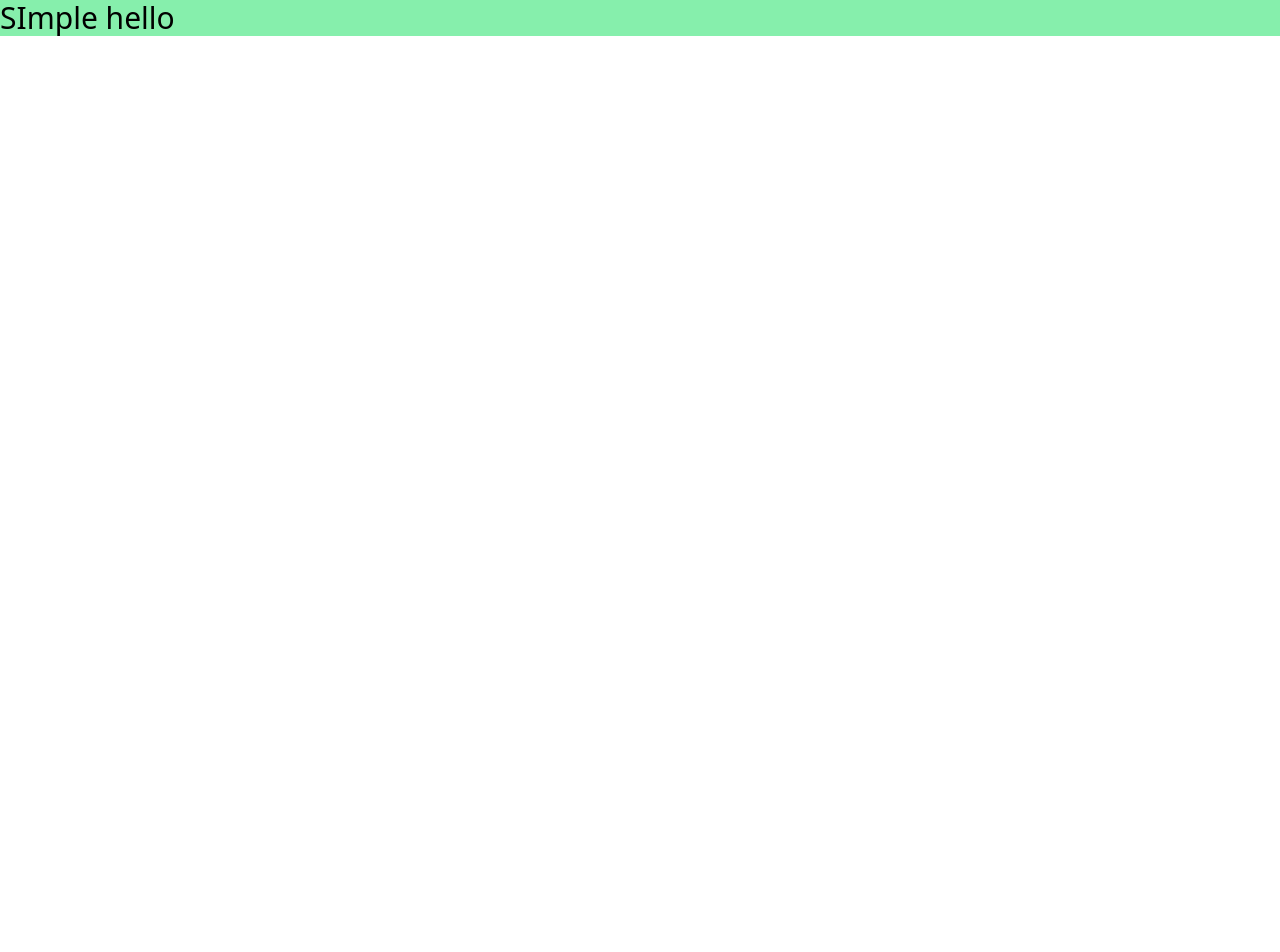
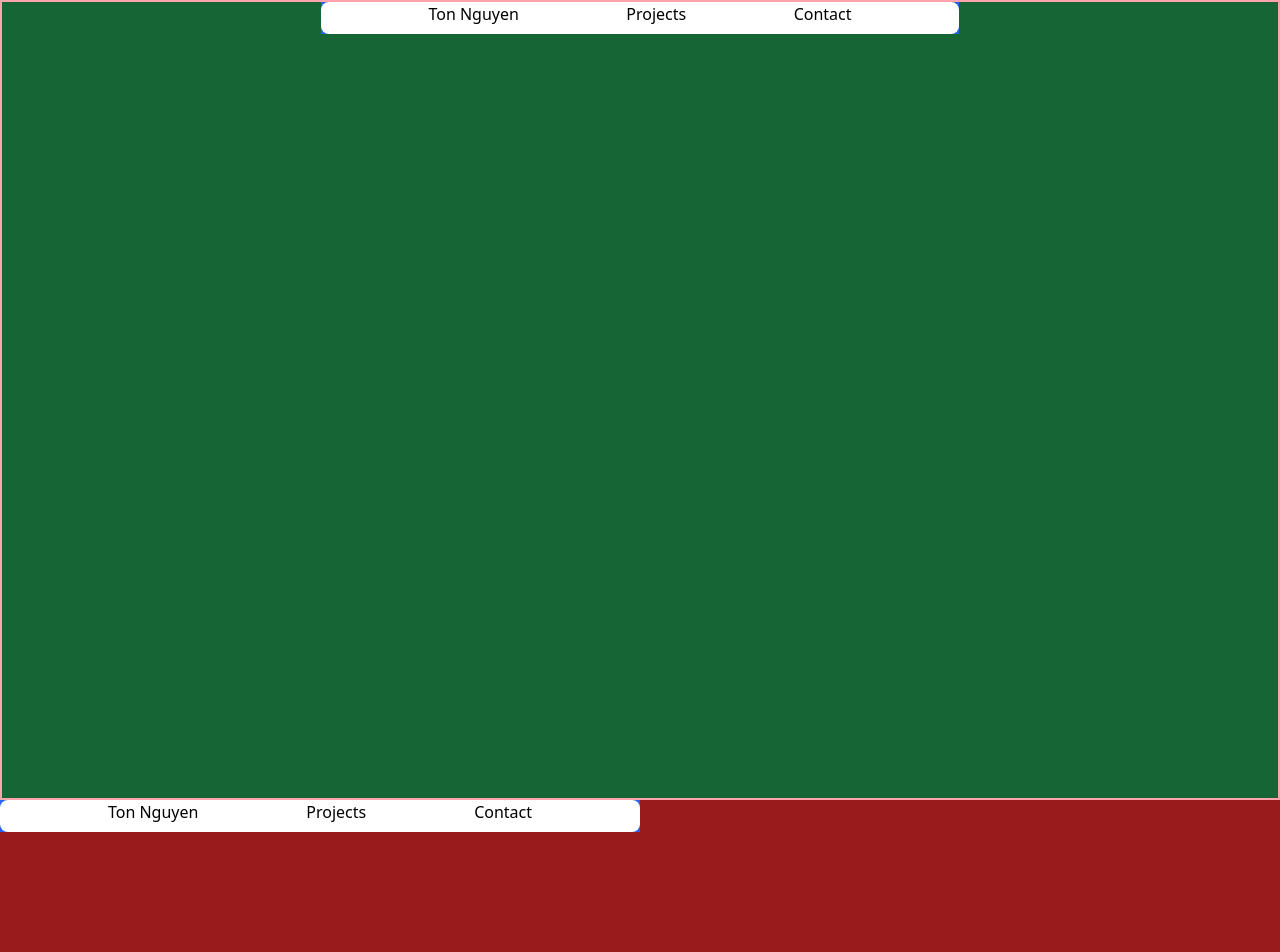
Before and after one commit to Nton23/profile, a website: page index.html in a window 1280 px wide. Shown: the top 952 px of the page. Before the commit the page ends 800 px from the top, so only its background shows below. Drawn offline with Linux system fonts and the light colour scheme.

Commit message:
Add main and nav tag

```diff
--- a/index.html
+++ b/index.html
@@ -1,13 +1,42 @@
 <!DOCTYPE html>
 <html lang="en">
+
 <head>
     <meta charset="UTF-8">
     <meta http-equiv="X-UA-Compatible" content="IE=edge">
     <meta name="viewport" content="width=device-width, initial-scale=1.0">
     <link rel="stylesheet" href="css/style.css">
-    <title>SImple Tailwind Starter</title>
+    <title>Ton Nguyen Profile</title>
 </head>
+
 <body>
-    <h1 class="text-3xl bg-green-300">SImple hello</h1>
+    <main class="h-screen w-screen bg-green-800 border-2 border-rose-300 flex justify-center relative">
+        <nav class="w-1/2 h-8 bg-blue-600 flex justify-center sticky top-0">
+            <ul class="bg-white flex justify-evenly w-full rounded-lg">
+                <li>Ton Nguyen</li>
+                <li>Projects</li>
+                <li>Contact</li>
+            </ul>
+        </nav>
+    </main>
+    <main class="h-screen w-screen bg-red-800 border-rose-600">
+        <nav class="w-1/2 h-8 bg-blue-600 flex justify-center sticky top-0">
+            <ul class="bg-white flex justify-evenly w-full rounded-lg">
+                <li>Ton Nguyen</li>
+                <li>Projects</li>
+                <li>Contact</li>
+            </ul>
+        </nav>
+    </main>
+    <main class="h-screen w-screen bg-blue-300 border-rose-900">
+        <nav class="w-1/2 h-8 bg-blue-600 flex justify-center sticky top-0">
+            <ul class="bg-white flex justify-evenly w-full rounded-lg">
+                <li>Ton Nguyen</li>
+                <li>Projects</li>
+                <li>Contact</li>
+            </ul>
+        </nav>
+    </main>
 </body>
+
 </html>
```
Also changed, not shown: css/style.css.
